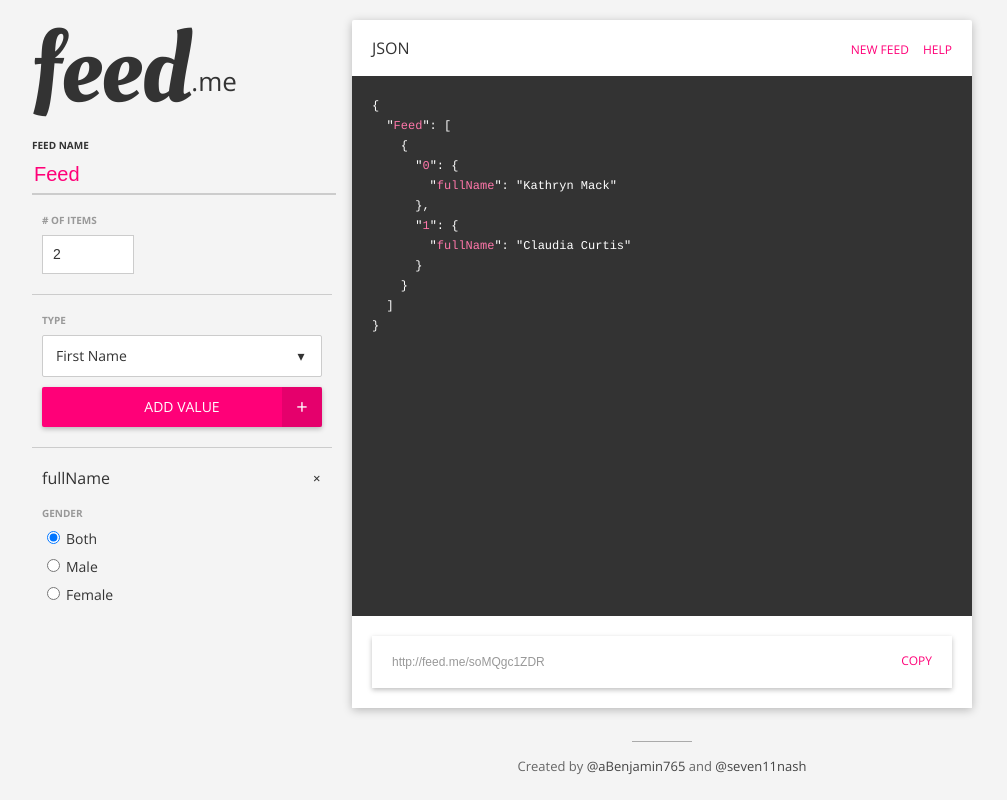
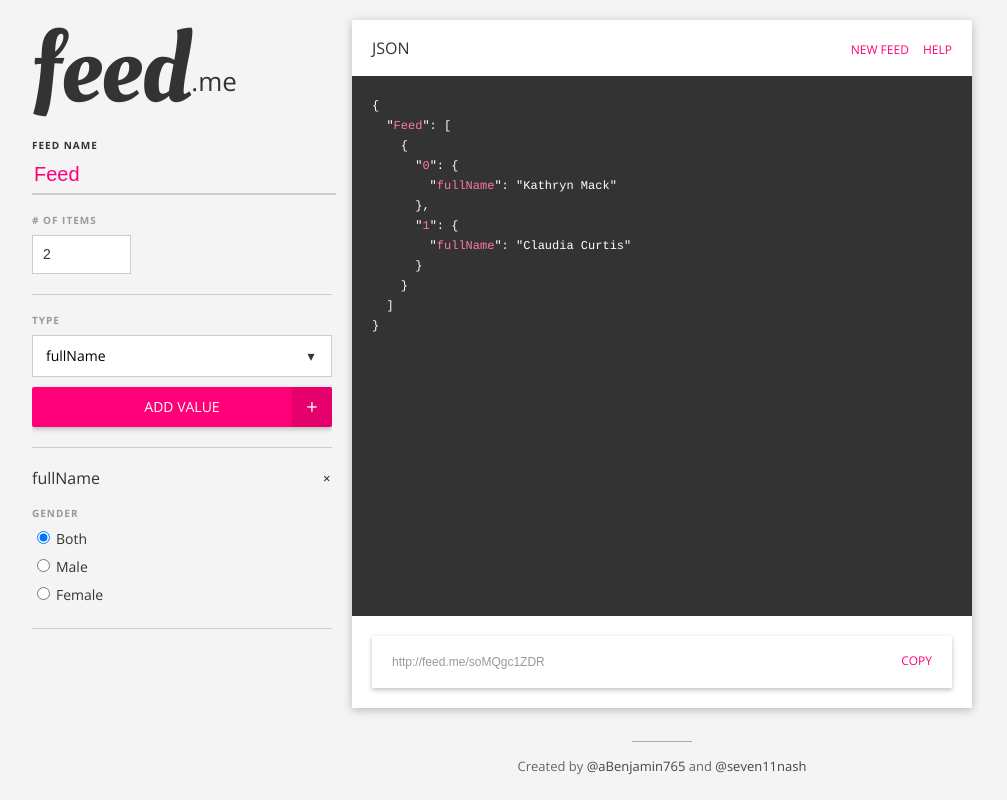
Before and after one commit to abenjamin765/feedme, a plain HTML site: page index.html in a window 1280 px wide. Shown: the whole page, without its empty margins (138-1145 px from the left). Drawn offline with nearby package versions, Linux system fonts and the light colour scheme.

Commit message:
Added drop-down menu
- I added markup for the ‘select’ menu inside of a styled DIV.
- I populated a few values…more to come
- I styled the containing DIV (.drop-down)
- I modified the .block CSS so that margins and borders display
correctly without inline-styles
- I styled the scroll-bar inside of the slab

```diff
--- a/css/style.css
+++ b/css/style.css
@@ -67,7 +67,7 @@ body{
 /*-----------------
 Buttons
 -----------------*/
-.btn, .drop-down{
+.btn{
 	display: block;
 	padding: 13px;
 	width: 100%;
@@ -112,13 +112,36 @@ Buttons
 	color: #333;
 	background: white;
 	text-align: left;
-	margin-bottom: 20px;
+	margin-bottom: 10px;
+	position: relative;
+	border: solid 1px #ccc;
+	/*border-radius: 2px;*/
 }
 .drop-down:after{
 	content: '▾';
 	background: none;
 	font-size: 14px;
 	line-height: 40px;
+	z-index: 1;
+}
+
+.drop-down select{
+	width: 100%;
+	border: none;
+    box-shadow: none;
+    background-color: transparent;
+    background-image: none;
+    -webkit-appearance: none;
+	-moz-appearance: none;
+	appearance: none;
+	border-radius: 2px;
+	line-height: 40px;
+	padding-left: 13px;
+	font-family: 'Open Sans', arial, sans-serif;
+	font-size: 14px;
+	font-weight: 400;
+	z-index: 2;
+	position: relative;
 }
 
 
@@ -164,6 +187,7 @@ Side Bar
 	text-transform: uppercase;
 	display: block;
 	margin-bottom: 10px;
+	letter-spacing: 0.1em;
 }
 
 .side-bar input[type="text"]{
@@ -175,7 +199,7 @@ Side Bar
 	font-weight: 300;
 	color: #FF0078;
 	line-height: 27px;
-	margin: 0 0 20px;
+	margin: 0;
 	display: block;
 	background: none;
 }
@@ -223,9 +247,13 @@ Block
 -----------------*/
 
 .block{
-	padding: 20px 10px;
-	border-top: solid 1px #ccc;
 	overflow: hidden;
+	padding: 20px 0;
+	border-bottom: solid 1px #ccc;
+
+}
+.block + .block{
+
 }
 
 .block .eyebrow{
@@ -302,10 +330,7 @@ Block
 	height: 120px;
 }
 
-.block .drop-down{
-	border: solid 1px #ccc;
-	box-shadow: none;
-}
+
 
 .block .toggle{
 	float: right;
@@ -399,6 +424,22 @@ main .slab #codeField{
 	height: 500px;
 }
 
+
+main .slab #codeField::-webkit-scrollbar {
+    width: 0.5em;
+}
+
+main .slab #codeField::-webkit-scrollbar-track {
+    -webkit-box-shadow: none;
+    background-color: #1A1A1A;
+}
+
+main .slab #codeField::-webkit-scrollbar-thumb {
+  background-color: #4D4D4D;
+  outline: none;
+
+}
+
 main .path{
 	padding: 20px;
 	box-sizing: border-box;
--- a/index.html
+++ b/index.html
@@ -23,14 +23,21 @@
 			<input type="text" id="feedName" value="Feed" placeholder="Name your feed">
 
 			<!-- # of items -->
-			<section class="block" style="border-top: none; margin-top: -20px;">
+			<section class="block">
 				<label for="itemNumber" class="eyebrow"># of items</label>
 				<input type="text" id="itemNumber" class="number" value="2">
 			</section>
 
 			<section class="block">
 				<label for="type" class="eyebrow">Type</label>
-				<a href="#" class="drop-down" style="margin-bottom: 10px;">First Name</a>
+				<div class="drop-down">
+					<select>
+						<option value="fullName">fullName</option>
+						<option value="firstName">firstName</option>
+						<option value="lastName">lastName</option>
+						<option value="emailAddress">emailAddress</option>
+					</select>
+				</div>
 				<a href="javascript:addValue()" class="btn btn-add" style="margin: 0px;">Add Value</a>
 			</section>
 
```
Also changed, not shown: 1 other file.
